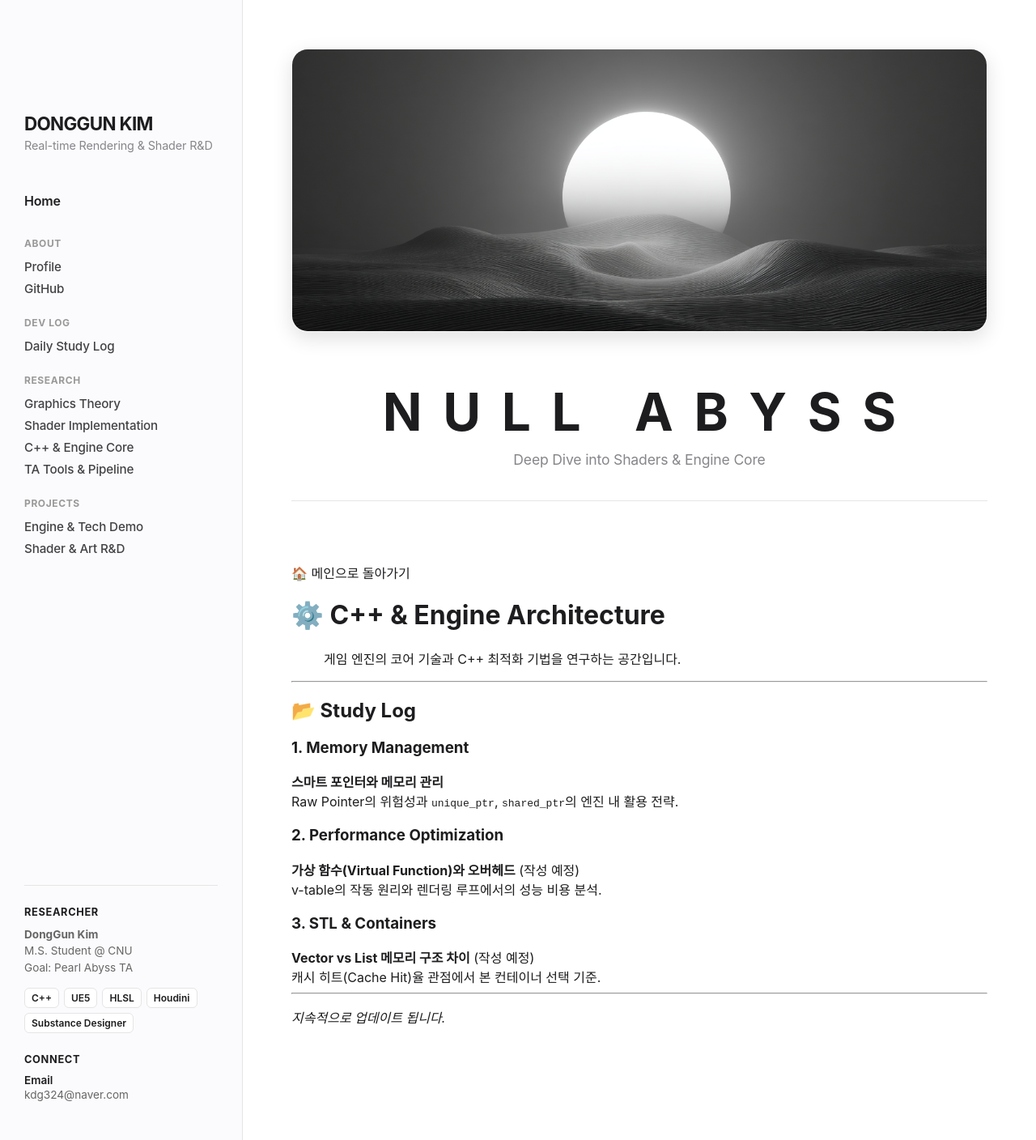
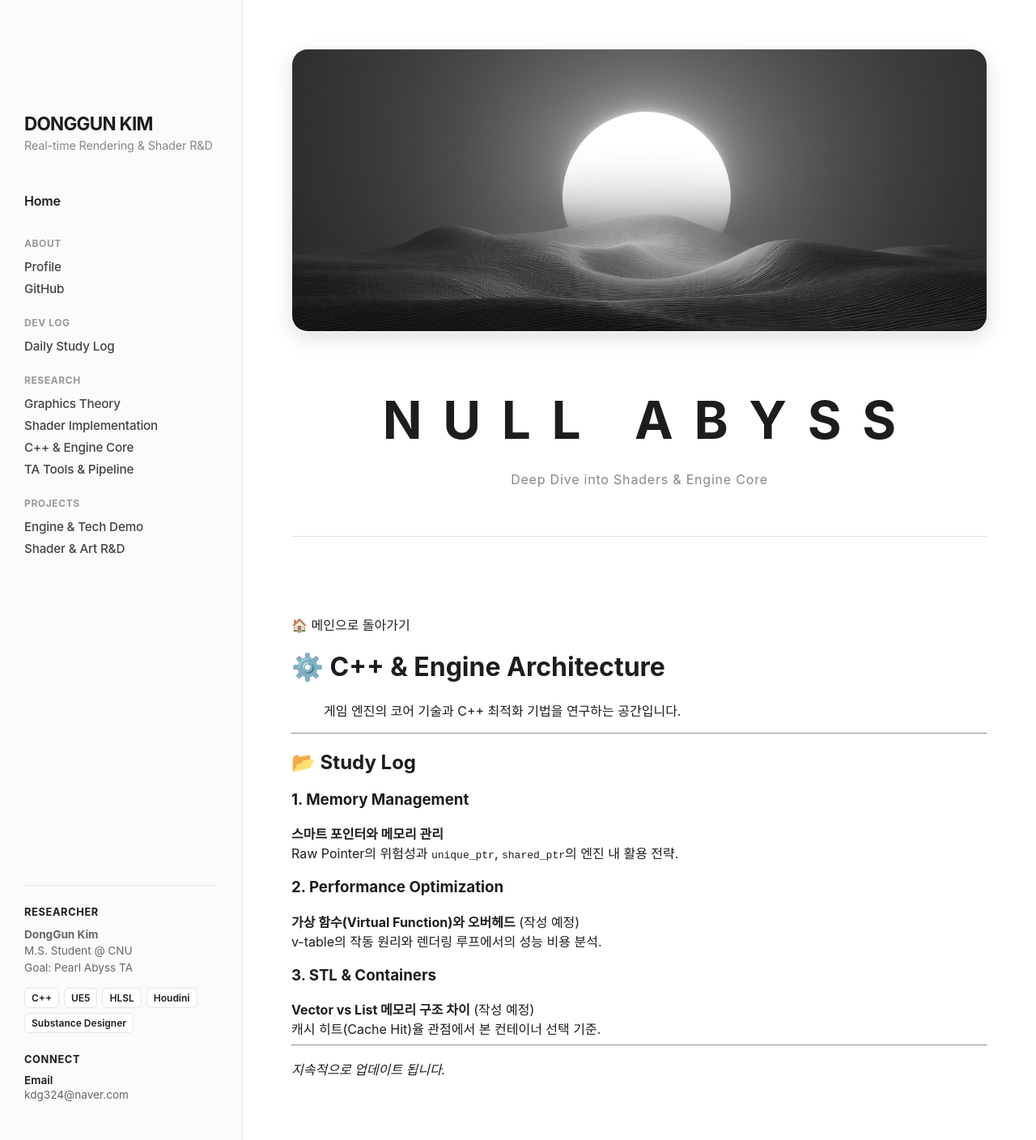
Before and after one commit to KimDongGun324/kimdonggun324.github.io, a Jekyll site: the page built from 03_Engine_CPP/README.md, in a window 1280 px wide. Shown: the whole page at 81% size. Built offline with Jekyll 4.4.1, drawn with Linux system fonts in a browser that asks for light colours; some web fonts are replaced.

Commit message:
타이틀과 부제 사이 간격 수정

```diff
--- a/_layouts/default.html
+++ b/_layouts/default.html
@@ -19,7 +19,7 @@
       --card-shadow: 0 2px 8px rgba(0, 0, 0, 0.04);
       --hover-shadow: 0 8px 24px rgba(0, 0, 0, 0.12);
 
-      /* Font Stack: Pretendard First */
+      /* Font Stack */
       --font-stack: "Pretendard", -apple-system, BlinkMacSystemFont, system-ui, Roboto, "Helvetica Neue", "Segoe UI", "Apple SD Gothic Neo", "Malgun Gothic", sans-serif;
     }
 
@@ -132,9 +132,13 @@
       object-position: 50% 62%; transition: transform 0.5s ease;
     }
 
+    /* 🔥 Main Header 수정됨 (여백 확보) */
     .main-header {
-      text-align: center; margin-bottom: 60px; margin-top: 20px;
-      padding-bottom: 40px; border-bottom: 1px solid var(--border-color);
+      text-align: center;
+      margin-bottom: 80px;  /* 아래 컨텐츠와의 간격 */
+      margin-top: 30px;     /* 배너와의 간격 */
+      padding-bottom: 60px; /* 텍스트와 구분선 사이의 간격 (답답함 해소) */
+      border-bottom: 1px solid var(--border-color);
     }
 
     /* Page Title (Pearl Abyss Style) */
@@ -143,12 +147,19 @@
       font-weight: 700;
       font-size: 4em;
       letter-spacing: 0.4em;
-      margin: 0 0 10px 0;
+      margin: 0 0 25px 0;     /* 타이틀과 부제 사이 간격 넓힘 (10px -> 25px) */
       text-transform: uppercase;
       color: #1d1d1f;
       margin-right: -0.4em;
     }
-    .page-desc { font-size: 1.1em; color: var(--text-secondary); font-weight: 400; letter-spacing: -0.01em; }
+
+    /* 🔥 부제 스타일 수정 (작고 세련되게) */
+    .page-desc {
+      font-size: 1.0em;        /* 크기 살짝 줄임 (1.1 -> 1.0) */
+      color: var(--text-secondary);
+      font-weight: 400;
+      letter-spacing: 0.05em;  /* 자간 살짝 넓힘 (세련미) */
+    }
 
     /* Grid System */
     .three-column-wrapper {
```
